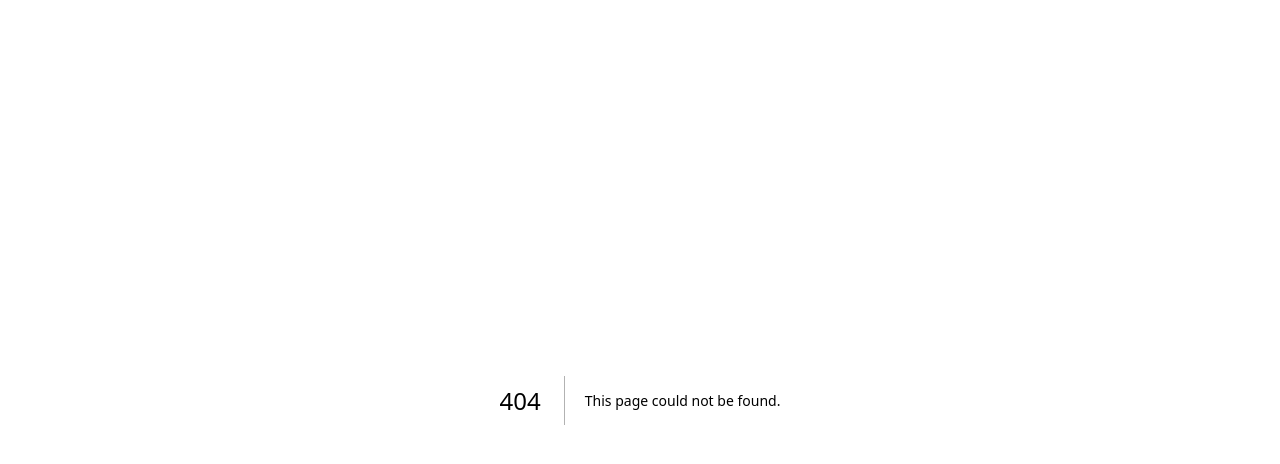
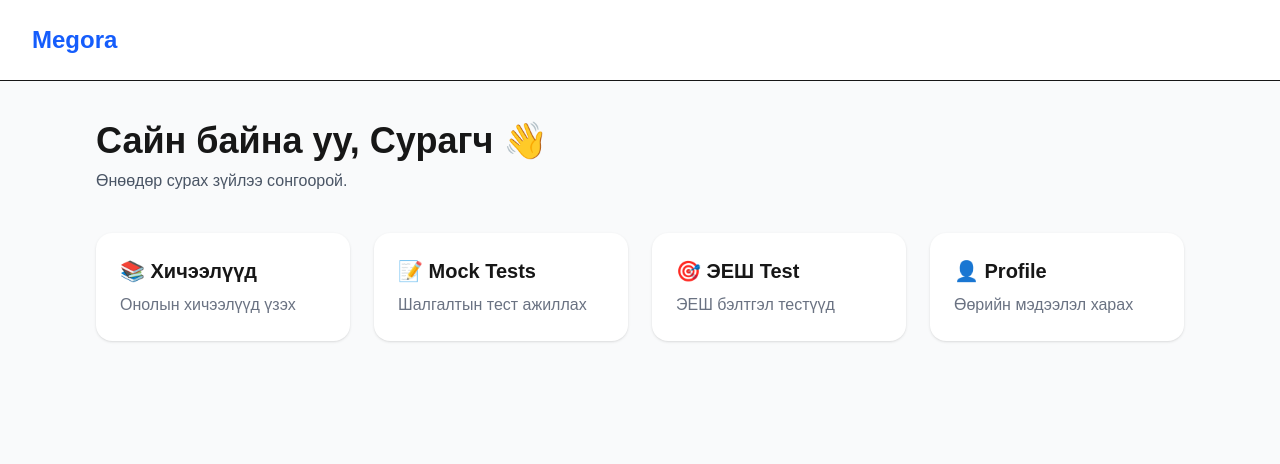
Before and after one commit to tsedevsurenmyagmarsuren-max/megora, a Next.js app: page /dashboard in a window 1280 px wide. Before the commit this address had no page. Shown: the top 464 px of the page. Built offline with nearby package versions, Linux system fonts and the light colour scheme; no server answers.

Commit message:
add dashboard page

```diff
--- /dev/null
+++ b/app/dashboard/page.tsx
@@ -0,0 +1,68 @@
+"use client";
+
+import Link from "next/link";
+import { UserButton, useUser } from "@clerk/nextjs";
+
+export default function DashboardPage() {
+  const { user } = useUser();
+
+  return (
+    <main className="min-h-screen bg-gray-50">
+      {/* Navbar */}
+      <nav className="flex items-center justify-between px-8 py-6 bg-white border-b">
+        <Link href="/" className="text-2xl font-bold text-blue-600">
+          Megora
+        </Link>
+
+        <UserButton />
+      </nav>
+
+      {/* Welcome */}
+      <section className="max-w-6xl mx-auto px-8 py-10">
+        <h1 className="text-4xl font-bold">
+          Сайн байна уу, {user?.firstName || "Сурагч"} 👋
+        </h1>
+
+        <p className="text-gray-600 mt-2">
+          Өнөөдөр сурах зүйлээ сонгоорой.
+        </p>
+
+        {/* Cards */}
+        <div className="grid md:grid-cols-2 lg:grid-cols-4 gap-6 mt-10">
+
+          <Link
+            href="/subjects"
+            className="bg-white p-6 rounded-2xl shadow hover:shadow-lg transition"
+          >
+            <h2 className="text-xl font-bold">📚 Хичээлүүд</h2>
+            <p className="text-gray-500 mt-2">Онолын хичээлүүд үзэх</p>
+          </Link>
+
+          <Link
+            href="/exams"
+            className="bg-white p-6 rounded-2xl shadow hover:shadow-lg transition"
+          >
+            <h2 className="text-xl font-bold">📝 Mock Tests</h2>
+            <p className="text-gray-500 mt-2">Шалгалтын тест ажиллах</p>
+          </Link>
+
+          <Link
+            href="/yesh-test"
+            className="bg-white p-6 rounded-2xl shadow hover:shadow-lg transition"
+          >
+            <h2 className="text-xl font-bold">🎯 ЭЕШ Test</h2>
+            <p className="text-gray-500 mt-2">ЭЕШ бэлтгэл тестүүд</p>
+          </Link>
+
+          <Link
+            href="/profile"
+            className="bg-white p-6 rounded-2xl shadow hover:shadow-lg transition"
+          >
+            <h2 className="text-xl font-bold">👤 Profile</h2>
+            <p className="text-gray-500 mt-2">Өөрийн мэдээлэл харах</p>
+          </Link>
+        </div>
+      </section>
+    </main>
+  );
+}
--- a/proxy.ts
+++ b/proxy.ts
@@ -1,6 +1,7 @@
 import { clerkMiddleware, createRouteMatcher } from "@clerk/nextjs/server";
 
 const isProtectedRoute = createRouteMatcher([
+  "/dashboard(.*)",
   "/yesh-test(.*)",
   "/exams(.*)",
 ]);
```
